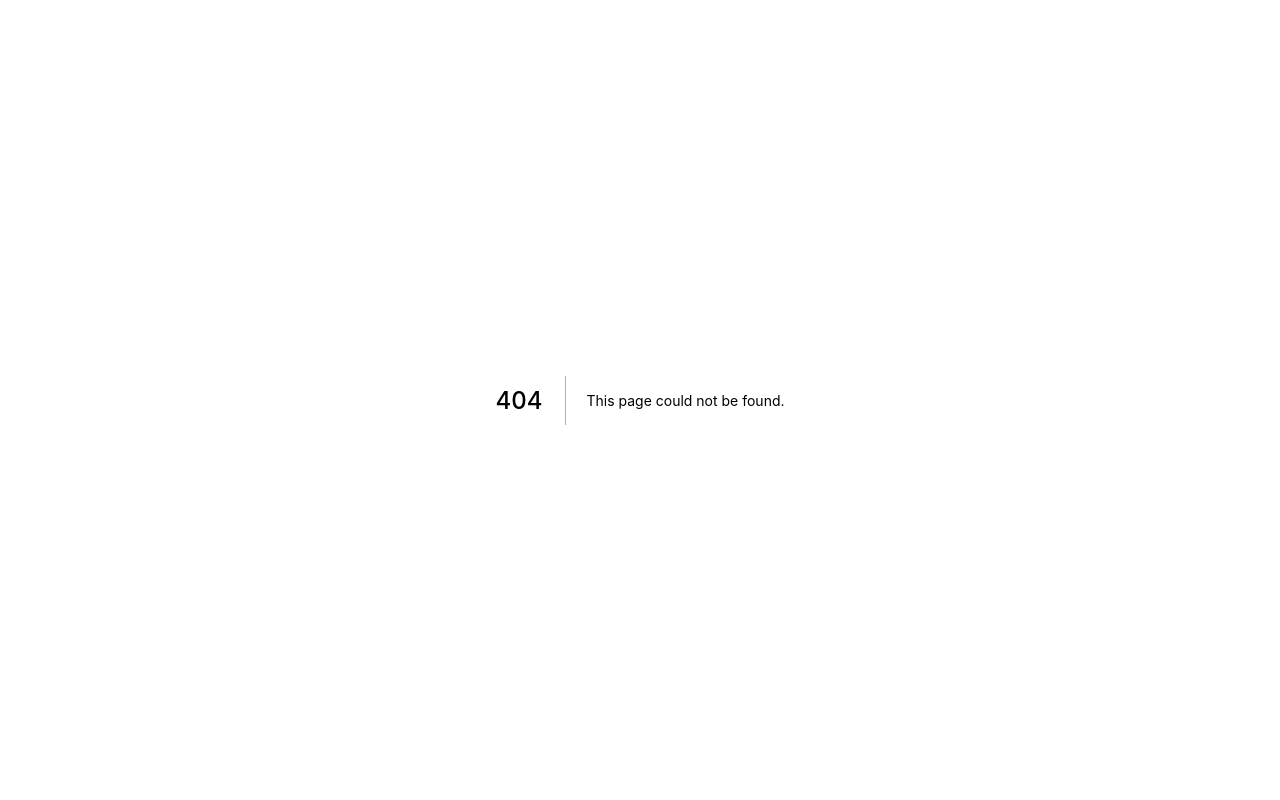
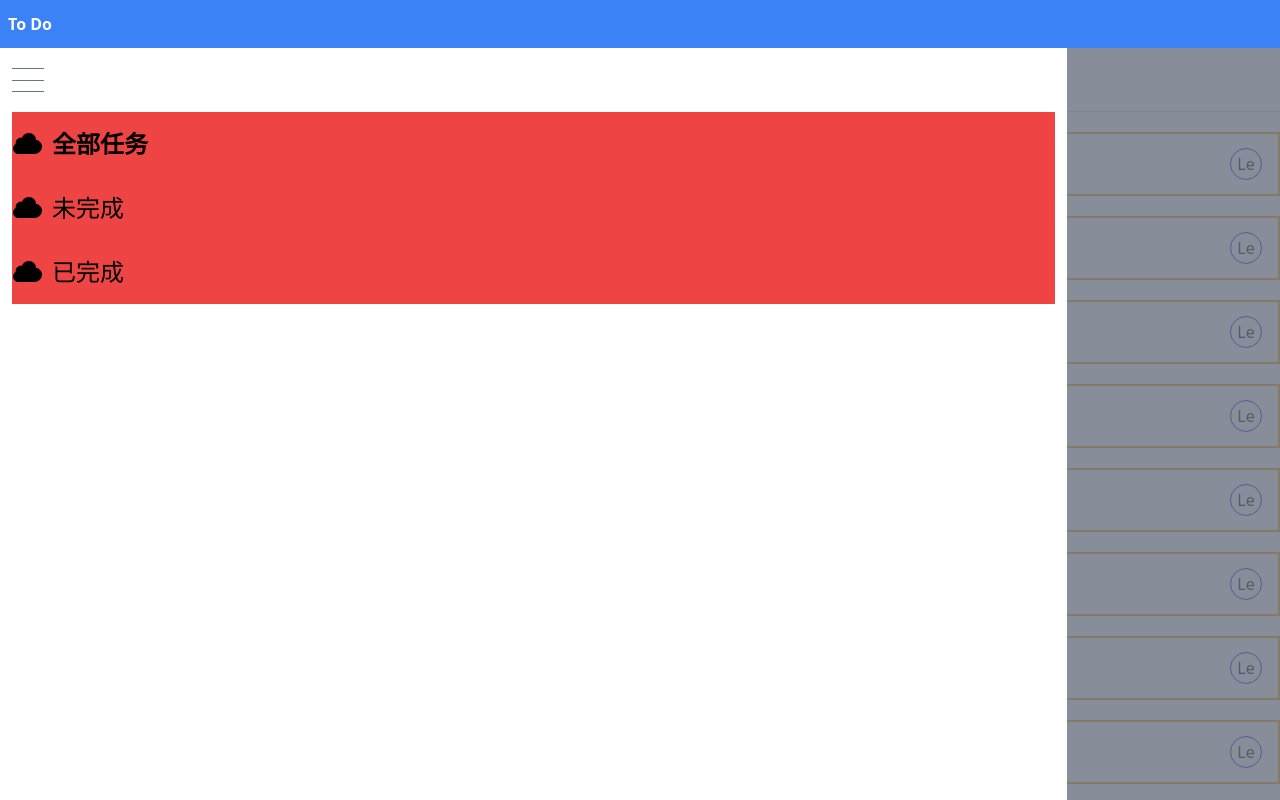
Before and after one commit to anyingiit/OhMyTodoList, a Next.js app: page /todos in a window 1280 px wide. Before the commit this address had no page. Shown: the top 800 px of the page. Built offline with nearby package versions, Linux system fonts and the light colour scheme.

Commit message:
feat(*): basic complete todos and todos/[id] page. And add comments

```diff
--- a/src/components/header.tsx
+++ b/src/components/header.tsx
@@ -1,6 +1,6 @@
 import React from "react";
 import Link from "next/link";
-import UserAvatar from "../userAvatar";
+import UserAvatar from "./userAvatar";
 
 interface Props {
   userInfo?: {
@@ -9,6 +9,7 @@ interface Props {
   }
 }
 
+// Header: 所有页面的Header, 可以控制是否显示用户头像
 export default class Header extends React.Component<Props, any> {
   render() {
     return (
--- a/src/components/list.tsx
+++ b/src/components/list.tsx
@@ -1,5 +1,5 @@
 import React from "react";
-import UserAvatar from "../userAvatar";
+import UserAvatar from "./userAvatar";
 
 interface Props {
   data: {
@@ -9,9 +9,10 @@ interface Props {
     userId: number,
     userName: string
   }[],
-  showAvatarIcon: boolean
+  showAvatarIcon: boolean // 每个任务后方是否显示创建者
 }
 
+// List: 可以显示Todo的列表
 export default class List extends React.Component<Props, any> {
   render() {
     return (
--- /dev/null
+++ b/src/components/main.tsx
@@ -0,0 +1,69 @@
+import React from "react";
+import Header from "./header";
+import Nav from "./nav/nav";
+import List from "./list";
+import Menu from "./nav/menu";
+
+interface Props {
+  todoListData: { // Todos
+    title: string,
+    completed: boolean,
+    id: number,
+    userId: number,
+    userName: string
+  }[],
+  showTodoAvatar: boolean, // 每个任务后是否显示Todo创建者头像
+  curUserInfo?: { // 当传入时, 会在Header中显示用户头像, 主要用于用户登录后显示已登录的用户的头像
+    id: number,
+    username: string
+  },
+  todoListTask: { // 该页面可以执行的任务
+    name: string,
+    iconSrc: string,
+    func: () => void,
+    selected: boolean
+  }[],
+  navData: { // 导航栏中的信息, 以及导航栏的快捷任务
+    title: string,
+    shortCuts: {
+      iconSrc: string,
+      href: string
+    }[]
+  }
+}
+
+// Main: 一个TodoList的模板页面
+export default class Main extends React.Component<Props, any> {
+  state = {isOpenMenu: true}
+
+  changeOpenMenuState = () => {
+    const isOpenMenu = this.state.isOpenMenu
+    this.setState({isOpenMenu: !isOpenMenu})
+    console.log('onclick')
+  }
+
+  render() {
+    return (
+      <div className={`relative`}>
+        <Header userInfo={this.props.curUserInfo}/>
+        <div className={`w-full absolute ${this.state.isOpenMenu ? `h-full` : ``}`}>
+          <Nav
+            title={this.props.navData.title} shortCuts={this.props.navData.shortCuts}
+            onClickMenuButton={this.changeOpenMenuState}
+          />
+          <div className={`w-full h-full absolute top-0 ${this.state.isOpenMenu ? `block` : `hidden`}`}>
+            <div className={`w-full h-full absolute bg-gray-500 opacity-80`} onClick={this.changeOpenMenuState}></div>
+            <Menu
+              closeMenuFunc={this.changeOpenMenuState}
+              tasks={this.props.todoListTask}
+            />
+          </div>
+        </div>
+        <List
+          data={this.props.todoListData}
+          showAvatarIcon={this.props.showTodoAvatar}
+        />
+      </div>
+    );
+  }
+}
--- a/src/components/nav/menu.tsx
+++ b/src/components/nav/menu.tsx
@@ -3,15 +3,16 @@ import MenuButton from "./menuButton";
 import Image from "next/image";
 
 interface Props {
-  closeMenuFunc: () => void,
-  tasks: {
+  closeMenuFunc: () => void, // 该函数会被点击到关闭按钮触发
+  tasks: { // 菜单中的任务列表, 每个列表项由名字, 图标, 点击后执行的函数, 当前列表项是否被选中组成
     name: string,
-    iconSrc: string,
-    func: () => void
+    iconSrc: string, // 注意: 该参数必须是引入后的资源地址. 反例: `../../public/love.png`, 正例: `require("../../public/love.png")`
+    func: () => void,
+    selected: boolean
   }[],
-  selectedIndex: number
 }
 
+// Menu: 由外部控制的菜单页
 export default class Menu extends React.Component<Props, any> {
   render() {
     return (
@@ -22,12 +23,15 @@ export default class Menu extends React.Component<Props, any> {
         {
           this.props.tasks.map((item, index) => {
             return (
-              <div className={`h-16 w-full bg-red-500 flex flex-row items-center`} onClick={item.func}>
+              <div className={`h-16 w-full bg-red-500 flex flex-row items-center`} onClick={() => {
+                item.func()
+                this.props.closeMenuFunc()
+              }} key={index}>
                 <div className={`relative h-8 w-8`}>
                   <Image src={item.iconSrc} layout={`fill`}/>
                 </div>
                 <p
-                  className={`ml-2 text-2xl ${index === this.props.selectedIndex ? `font-bold` : `font-normal`}`}>{item.name}</p>
+                  className={`ml-2 text-2xl ${item.selected ? `font-bold` : `font-normal`}`}>{item.name}</p>
               </div>
             )
           })
--- a/src/userAvatar.tsx
+++ b/src/components/userAvatar.tsx
@@ -10,6 +10,7 @@ interface Props {
   borderColor: string
 }
 
+// UserAvatar: 用户名组成的用户头像的封装, 无状态组件. 由外部控制: 用户名, 宽度, 高度, 点击后跳转的导航页面, 字体颜色, 边框颜色
 export default class UserAvatar extends React.Component<Props, any> {
   render() {
     return (
--- /dev/null
+++ b/src/pages/debug.tsx
@@ -0,0 +1,13 @@
+import React from "react";
+import UserAvatar from "../components/userAvatar";
+
+// Debug: 用于对组件的debug
+export default class Debug extends React.Component<any, any> {
+  render() {
+    return (
+      <div>
+        <UserAvatar username={'abc'} width={8} height={8} href={'/'} textColor={'blue'} borderColor={'black'}/>
+      </div>
+    );
+  }
+}
--- /dev/null
+++ b/src/pages/todos/[id].tsx
@@ -0,0 +1,121 @@
+import React from "react";
+import Main from "../../components/main";
+import {GetServerSideProps} from "next";
+import {Todo, User} from "../../types/typs";
+
+interface Props {
+  data: {
+    title: string,
+    completed: boolean,
+    id: number,
+    userId: number,
+    userName: string
+  }[],
+  curUser: User
+}
+
+// todos/[id]: 用于显示某个用户的任务
+export default class UserTodos extends React.Component<Props, any> {
+  //TODO: 全部任务, 未完成, 已完成 这种统一的任务应当再封装一层
+  updateTaskSelectedState = (newSelectedTaskIndex: number) => {
+    let tasks = this.state.tasks
+    tasks = tasks.map((item, index) => {
+      item.selected = index === newSelectedTaskIndex;
+      return item
+    })
+    this.setState({tasks: tasks, navData: {title: tasks[newSelectedTaskIndex].name}})
+  }
+
+  changeTodoListDataToAllTodo = () => {
+    const data = this.props.data
+    this.updateTaskSelectedState(0)
+    this.setState({data: data})
+  }
+  changeTodoListDataToUnCompletedTodo = () => {
+    const data = this.props.data.filter((item) => {
+      if (!item.completed) {
+        return true
+      }
+    })
+    this.updateTaskSelectedState(1)
+    // console.log(data)
+    this.setState({data: data})
+  }
+  changeTodoListDataToCompletedTodo = () => {
+    const data = this.props.data.filter((item) => {
+      if (item.completed) {
+        return true
+      }
+    })
+    this.updateTaskSelectedState(2)
+    // console.log(data)
+    this.setState({data: data})
+  }
+  state = {
+    data: this.props.data,
+    tasks: [
+      {
+        name: '全部任务',
+        iconSrc: require('../../../public/cloud.png'),
+        func: this.changeTodoListDataToAllTodo,
+        selected: true
+      },
+      {
+        name: '未完成',
+        iconSrc: require('../../../public/cloud.png'),
+        func: this.changeTodoListDataToUnCompletedTodo,
+        selected: false
+      },
+      {
+        name: '已完成',
+        iconSrc: require('../../../public/cloud.png'),
+        func: this.changeTodoListDataToCompletedTodo,
+        selected: false
+      },
+    ],
+    navData: {
+      title: '全部任务',
+      shortCuts: []
+    }
+  }
+
+  render() {
+    return (
+      <Main todoListData={this.state.data} showTodoAvatar={false} todoListTask={this.state.tasks}
+            curUserInfo={{username: this.props.curUser.username, id: this.props.curUser.id}}
+            navData={this.state.navData}
+      />
+    );
+  }
+}
+
+export const getServerSideProps: GetServerSideProps = async ({params}): Promise<{ props: Props }> => {
+  const todos: Todo[] = require("../../../public/todos.json") as Todo[]
+  const users: User[] = require("../../../users.json") as User[]
+
+  const id = parseInt((params as { id: string }).id)
+
+  const user = users.find((item) => {
+    if (item.id === id) {
+      return true
+    }
+  }) as User
+
+  let data: Props['data'] = todos.map((item) => {
+    return {
+      ...item,
+      userName: user.name
+    }
+  })
+  data = data.filter((item) => {
+    if (item.userId === id) {
+      return true
+    }
+  })
+  return {
+    props: {
+      data: data,
+      curUser: user
+    }
+  }
+}
--- /dev/null
+++ b/src/pages/todos/index.tsx
@@ -0,0 +1,133 @@
+import React from "react";
+import Main from "../../components/main";
+import {GetServerSideProps} from "next";
+import {Todo, User} from "../../types/typs";
+
+interface Props {
+  data: {
+    title: string,
+    completed: boolean,
+    id: number,
+    userId: number,
+    userName: string
+  }[]
+}
+
+// todos/Index: 用于显示全部任务
+export default class Index extends React.Component<Props, any> {
+  //TODO: 全部任务, 未完成, 已完成 这种统一的任务应当再封装一层
+  updateTaskSelectedState = (newSelectedTaskIndex: number) => {
+    let tasks = this.state.tasks
+    tasks = tasks.map((item, index) => {
+      item.selected = index === newSelectedTaskIndex;
+      return item
+    })
+    this.setState({tasks: tasks, navData: {title: tasks[newSelectedTaskIndex].name}})
+  }
+
+  changeTodoListDataToAllTodo = () => {
+    const data = this.props.data
+    this.updateTaskSelectedState(0)
+    this.setState({data: data})
+  }
+  changeTodoListDataToUnCompletedTodo = () => {
+    const data = this.props.data.filter((item) => {
+      if (!item.completed) {
+        return true
+      }
+    })
+    this.updateTaskSelectedState(1)
+    // console.log(data)
+    this.setState({data: data})
+  }
+  changeTodoListDataToCompletedTodo = () => {
+    const data = this.props.data.filter((item) => {
+      if (item.completed) {
+        return true
+      }
+    })
+    this.updateTaskSelectedState(2)
+    // console.log(data)
+    this.setState({data: data})
+  }
+
+  state = {
+    data: this.props.data,
+    tasks: [
+      {
+        name: '全部任务',
+        iconSrc: require('../../../public/cloud.png'),
+        func: this.changeTodoListDataToAllTodo,
+        selected: true
+      },
+      {
+        name: '未完成',
+        iconSrc: require('../../../public/cloud.png'),
+        func: this.changeTodoListDataToUnCompletedTodo,
+        selected: false
+      },
+      {
+        name: '已完成',
+        iconSrc: require('../../../public/cloud.png'),
+        func: this.changeTodoListDataToCompletedTodo,
+        selected: false
+      },
+    ],
+    navData: {
+      title: '全部任务',
+      shortCuts: []
+    }
+  }
+
+
+  render() {
+    return (
+      <Main todoListData={this.state.data} showTodoAvatar={true} todoListTask={this.state.tasks}
+            navData={this.state.navData}/>
+    )
+  }
+}
+
+export const getServerSideProps: GetServerSideProps = async (context): Promise<{ props: Props }> => {
+  let todos: Todo[] = []
+  // await axios.get('https://jsonplaceholder.typicode.com/todos/')
+  //   .then((response) => {
+  //     todos = response.data
+  //   })
+  //   .catch((error) => {
+  //     console.log(error)
+  //   })
+
+  todos = require("../../../public/todos.json") as Todo[]
+  const users = require("../../../users.json") as User[]
+
+  const data: Props['data'] = todos.map((item, index) => {
+    return {
+      ...item,
+      userName: getUser(item.userId)?.name ?? 'UnKnow'
+    }
+  })
+  return {
+    props: {
+      data
+    }
+  }
+}
+
+
+const getTodos = (): Todo[] => {
+  return require("../../../public/todos.json")
+}
+
+const getUsers = (): User[] => {
+  return require("../../../users.json")
+}
+
+const getUser = (id: number): User | undefined => {
+  for (const user of getUsers()) {
+    if (user.id === id) {
+      return user
+    }
+  }
+  return undefined
+}
```
